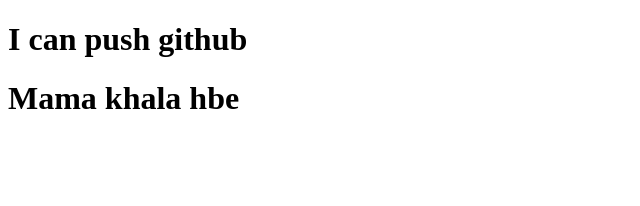
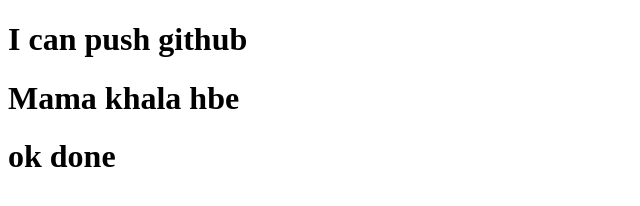
Before and after one commit to ibnul513/my-third-repo, a plain HTML site: page my-third-repo.html in a window 1280 px wide. Shown: the whole page, without its empty margins (0-640 px from the left). Drawn offline with Linux system fonts and the light colour scheme.

Commit message:
next part

```diff
--- a/my-third-repo.html
+++ b/my-third-repo.html
@@ -9,5 +9,6 @@
 <body>
     <h1>I can push github</h1>
     <h1>Mama khala hbe</h1>
+    <h1> ok done</h1>
 </body>
 </html>
```
